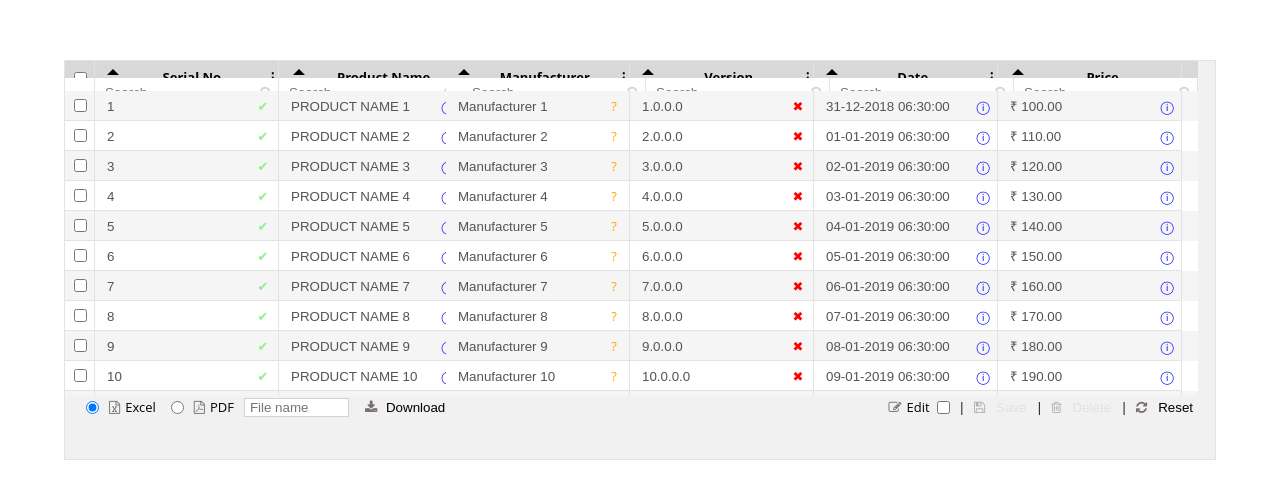
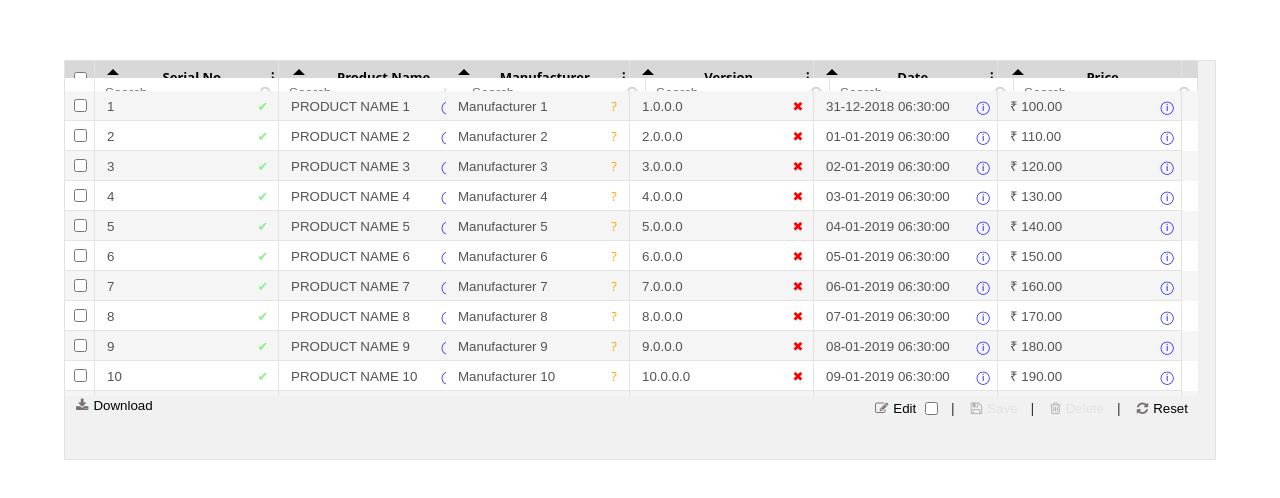
Before and after one commit to Saurodip/Datatable, an Angular app: page / in a window 1280 px wide. Shown: the part 140-638 px from the top of the page. Built offline with nearby package versions, Linux system fonts and the light colour scheme.

Commit message:
Datatable

```diff
--- a/src/app/datatable/component/datatable.component.html
+++ b/src/app/datatable/component/datatable.component.html
@@ -170,22 +170,10 @@
     </div>
     <div class="datatable-footer">
         <div class="action-container">
-            <span (click)="onSelectDataTableExportType(dataTableExportType.Excel)">
-                <input type="radio" class="datatable-export-option" name="export" value="excel"
-                    [checked]="dataTableExportFileType === dataTableExportType.Excel">
-                <i class="fa fa-file-excel-o" aria-hidden="true"></i>
-                <label for="datatable-excel-export">Excel</label>
-            </span>
-            <span (click)="onSelectDataTableExportType(dataTableExportType.PDF)">
-                <input type="radio" class="datatable-export-option" name="export" value="pdf"
-                    [checked]="dataTableExportFileType === dataTableExportType.PDF">
-                <i class="fa fa-file-pdf-o" aria-hidden="true"></i>
-                <label for="datatable-pdf-export">PDF</label>
-            </span>
-            <input type="text" id="datatable-export-file-name" placeholder="File name" maxlength="50">
-            <button type="button" id="datatable-export-button" [disabled]="!dataTableExportFileType"
-                (click)="onExportDataTableData()">
-                <i class="fa fa-download" aria-hidden="true"></i> Download
+            <button type="button" id="datatable-export-button"
+                (click)="onSelectDataTableToolbarOption(dataTableToolbarActionType.Download)">
+                <i class="fa fa-download" aria-hidden="true"></i>
+                <label for="datatable-export-button">Download</label>
             </button>
         </div>
         <div class="pagination-tab-container">
@@ -205,30 +193,31 @@
             </ng-container>
         </div>
         <div class="action-container">
-            <span *ngIf="toolbar?.edit" (click)="onApplyDataTableEditOption()">
+            <button *ngIf="toolbar?.edit" type="button" id="datatable-edit-option"
+                (click)="onApplyDataTableEditOption()">
                 <i class="fa fa-pencil-square-o" aria-hidden="true"></i>
-                <label for="datatable-edit-option">Edit </label>
-                <input type="checkbox" id="datatable-edit-option" [checked]="!isDataTableCellDisabled">
-            </span> |
-            <span *ngIf="toolbar?.save"
-                [ngClass]="{ 'disabled': listOfEditedDataTableRows && listOfEditedDataTableRows.length <= 0 }">
+                <label for="datatable-edit-option">Edit</label>
+                <input type="checkbox" [checked]="!isDataTableCellDisabled">
+            </button>|
+            <button *ngIf="toolbar?.save" type="button" id="datatable-save-option"
+                [ngClass]="{ 'disabled': listOfEditedDataTableRows && listOfEditedDataTableRows.length <= 0 }"
+                [disabled]="listOfEditedDataTableRows && listOfEditedDataTableRows.length <= 0"
+                (click)="onSelectDataTableToolbarOption(dataTableToolbarActionType.Save)">
                 <i class="fa fa-floppy-o" aria-hidden="true"></i>
-                <input type="button" id="datatable-save-option" value="Save"
-                    [disabled]="listOfEditedDataTableRows && listOfEditedDataTableRows.length <= 0"
-                    (click)="onSelectDataTableToolbarOption(dataTableToolbarActionType.Save)">
-            </span> |
-            <span *ngIf="toolbar?.delete"
-                [ngClass]="{ 'disabled': listOfSelectedDataTableRows && listOfSelectedDataTableRows.length <= 0 }">
+                <label for="datatable-save-option">Save</label>
+            </button>|
+            <button *ngIf="toolbar?.delete" type="button" id="datatable-delete-option"
+                [ngClass]="{ 'disabled': listOfSelectedDataTableRows && listOfSelectedDataTableRows.length <= 0 }"
+                [disabled]="listOfSelectedDataTableRows && listOfSelectedDataTableRows.length <= 0"
+                (click)="onSelectDataTableToolbarOption(dataTableToolbarActionType.Delete)">
                 <i class="fa fa-trash-o" aria-hidden="true"></i>
-                <input type="button" id="datatable-delete-option" value="Delete"
-                    [disabled]="listOfSelectedDataTableRows && listOfSelectedDataTableRows.length <= 0"
-                    (click)="onSelectDataTableToolbarOption(dataTableToolbarActionType.Delete)">
-            </span> |
-            <span *ngIf="toolbar?.reset">
+                <label for="datatable-delete-option">Delete</label>
+            </button>|
+            <button *ngIf="toolbar?.reset" type="button" id="datatable-reset-option"
+                (click)="onSelectDataTableToolbarOption(dataTableToolbarActionType.Reset)">
                 <i class="fa fa-refresh" aria-hidden="true"></i>
-                <input type="button" id="datatable-reset-option" value="Reset"
-                    (click)="onSelectDataTableToolbarOption(dataTableToolbarActionType.Reset)">
-            </span>
+                <label for="datatable-reset-option">Reset</label>
+            </button>
         </div>
     </div>
     <div *ngIf="isLoading" class="spinner">
--- a/src/app/datatable/component/datatable.component.scss
+++ b/src/app/datatable/component/datatable.component.scss
@@ -329,16 +329,23 @@ $text-color: #e3e3e3;
         .action-container {
             width: 40%;
 
+
+            button {
+                background-color: transparent;
+                border: none;
+                outline: none;
+
                 i {
                     color: #797171;
+                    cursor: pointer;
                     margin: 0px 5px;
                 }
 
-            input[type="button"],
-            button {
-                background-color: transparent;
-                border: none;
+                label {
                     cursor: pointer;
+                    margin-right: 5px;
+                    text-transform: capitalize;
+                }
 
                 &:disabled {
                     color: lightgray;
@@ -346,46 +353,15 @@ $text-color: #e3e3e3;
                 }
             }
 
-            &:first-of-type {
-                padding-left: 1rem;
-
-                input[type="radio"] {
-                    cursor: pointer;
-                    margin-right: 5px;
-                    position: relative;
-                    top: 2px;
-                }
-
-                label {
-                    cursor: pointer;
-                    margin-right: 10px;
-                    text-transform: capitalize;
-                }
-
-                input[type="text"] {
-                    border: 1px solid lightgray;
-                    margin-right: 5px;
-                    padding-left: 5px;
-                    width: 6rem;
-                }
-            }
-
             &:last-of-type {
                 padding-right: 1rem;
                 text-align: right;
-
-                span {
-                    label {
-                        cursor: pointer;
-                        text-transform: capitalize;
-                    }
 
                 input[type="checkbox"] {
                     cursor: pointer;
                     margin-right: 5px;
                     position: relative;
                     top: 2px;
-                    }
                 }
             }
         }
--- a/src/app/datatable/component/datatable.component.ts
+++ b/src/app/datatable/component/datatable.component.ts
@@ -1,7 +1,6 @@
 import { AfterViewChecked, AfterViewInit, Component, ElementRef, EventEmitter, HostListener, Input, OnInit, Output, ViewChild } from '@angular/core';
 import { DataTableActionsToolbarService } from '../services/datatable.actions-toolbar.service';
 import { DataTableElementReferenceService } from '../services/datatable.element-reference.service';
-import { DataTableExportService } from '../services/datatable.export.service';
 import { DataTableFilterService } from '../services/datatable.filter.service';
 import { DataTablePaginationService } from '../services/datatable.pagination.service';
 import { DataTablePipeService } from '../services/datatable.pipe';
@@ -54,6 +53,7 @@ export class DataTableComponent implements OnInit, AfterViewInit, AfterViewCheck
     @Input() public treeGrid: boolean;
     @Input() public virtualScrolling: DataTableVirtualScrolling;
 
+    @Output() public getDataTableDownloadedData = new EventEmitter<DataTableUserActionResponse>();
     @Output() public getDataTableSelectAllCheckboxState = new EventEmitter<DataTableUserActionResponse>();
     @Output() public getDataTableSelectedRows = new EventEmitter<DataTableUserActionResponse>();
     @Output() public getDataTableCustomFilterInfo = new EventEmitter<DataTableUserActionResponse>();
@@ -76,11 +76,10 @@ export class DataTableComponent implements OnInit, AfterViewInit, AfterViewCheck
     public sortFields: object;
     public currentPaginationSlot: object;
     public tooltipInfo: DataTableTooltip;
-    public dataTableExportFileType: DataTableExportType;
+    public toolbarAction: DataTableToolbarActionType;
     public dataTableFilterType = DataTableFilterType;
     public dataTableLoadingPattern = DataTableLoadingPattern;
     public dataTableToolbarActionType = DataTableToolbarActionType;
-    public dataTableExportType = DataTableExportType;
     private rawData: object[];
     private dataCollection: object[];
     private listOfInternalObjectProperties: string[];
@@ -93,7 +92,6 @@ export class DataTableComponent implements OnInit, AfterViewInit, AfterViewCheck
     private filteredData: object[];
     private paginationData: object[];
     private listOfEditedDataTableRows: object[];
-    private toolbarAction: DataTableToolbarActionType;
     private startPageXPosition: number;
     private selectedResizerIndex: number;
     private dataTableSelectedColumn: NodeList;
@@ -108,7 +106,6 @@ export class DataTableComponent implements OnInit, AfterViewInit, AfterViewCheck
     constructor(
         private dataTableActionsToolbarService: DataTableActionsToolbarService,
         private dataTableElementReferenceService: DataTableElementReferenceService,
-        private dataTableExportService: DataTableExportService,
         private dataTableFilterService: DataTableFilterService,
         private dataTablePaginationService: DataTablePaginationService,
         private dataTablePipeService: DataTablePipeService,
@@ -131,7 +128,6 @@ export class DataTableComponent implements OnInit, AfterViewInit, AfterViewCheck
         this.sortFields = {};
         this.currentPaginationSlot = {};
         this.tooltipInfo = new DataTableTooltip();
-        this.dataTableExportFileType = DataTableExportType.Excel;
         this.dataCollection = [];
         this.listOfInternalObjectProperties = ['Index', 'RowSelected'];
         this.listOfSelectedDataTableRows = [];
@@ -440,20 +436,6 @@ export class DataTableComponent implements OnInit, AfterViewInit, AfterViewCheck
         }
     }
 
-    public onSelectDataTableExportType = (dataTableExportType: DataTableExportType): void => {
-        this.dataTableExportFileType = dataTableExportType || DataTableExportType.None;
-    }
-
-    public onExportDataTableData = (): void => {
-        const dataTableExportFileName: HTMLElement = this.dataTableElementReferenceService.getHTMLElementRefernce('datatable-export-file-name');
-        const fileName: string = dataTableExportFileName && dataTableExportFileName['value'] || '';
-        if (this.dataTableExportFileType === DataTableExportType.Excel) {
-            this.dataTableExportService.onExcelExportDataTableData(this.dataCollection, fileName);
-        } else if (this.dataTableExportFileType === DataTableExportType.PDF) {
-            this.dataTableExportService.onExcelExportDataTableData(this.dataCollection, fileName);
-        }
-    }
-
     public onSelectDataTableToolbarOption = (actionType: DataTableToolbarActionType): void => {
         let dataTablePopupHeading: string = '';
         let dataTablePopupMessage: string = '';
@@ -462,6 +444,10 @@ export class DataTableComponent implements OnInit, AfterViewInit, AfterViewCheck
             case DataTableToolbarActionType.Delete:
                 dataTablePopupHeading = 'Delete';
                 dataTablePopupMessage = 'Do you want to delete the selected rows?';
+                break;
+            case DataTableToolbarActionType.Download:
+                dataTablePopupHeading = 'Download';
+                dataTablePopupMessage = 'Do you want to download records?';
                 break;
             case DataTableToolbarActionType.Reset:
                 dataTablePopupHeading = 'Reset';
@@ -475,6 +461,7 @@ export class DataTableComponent implements OnInit, AfterViewInit, AfterViewCheck
                 break;
         }
         this.popup = {
+            action: this.toolbarAction,
             heading: dataTablePopupHeading,
             message: dataTablePopupMessage,
             type: DataTablePopupType.Confirmation,
@@ -482,10 +469,13 @@ export class DataTableComponent implements OnInit, AfterViewInit, AfterViewCheck
         };
     }
 
-    public onConfirmDataTablePopupAction = (event: DataTableUserActionResponse): void => {
+    public onConfirmDataTablePopupAction = (response: DataTableUserActionResponse): void => {
         switch (this.toolbarAction) {
             case DataTableToolbarActionType.Delete:
                 this.onApplyDataTableDeleteOption();
+                break;
+            case this.dataTableToolbarActionType.Download:
+                this.onApplyDataTableDownloadOption(response);
                 break;
             case DataTableToolbarActionType.Reset:
                 this.onApplyDataTableResetOption();
@@ -510,9 +500,18 @@ export class DataTableComponent implements OnInit, AfterViewInit, AfterViewCheck
         this.onSelectDataTableSelectAll();
     }
 
+    /**
+     * This method is responsible for downloading datatable records
+     */
+    private onApplyDataTableDownloadOption = (response: DataTableUserActionResponse): void => {
+        if (response && response.data) {
+            response.data[0]['collection'] = this.dataCollection;
+        }
+        this.getDataTableDownloadedData.emit(response);
+    }
+
     public onApplyDataTableEditOption = (): void => {
         this.isDataTableCellDisabled = !this.isDataTableCellDisabled;
-
     }
 
     /**
--- a/src/app/datatable/component/popup/datatable-popup.component.ts
+++ b/src/app/datatable/component/popup/datatable-popup.component.ts
@@ -1,5 +1,5 @@
-import { Component, EventEmitter, Input, Output } from '@angular/core';
-import { DataTablePopupType } from '../../enumerations/datatable.enum';
+import { Component, ElementRef, EventEmitter, Input, Output, ViewChild } from '@angular/core';
+import { DataTableExportType, DataTablePopupType, DataTableToolbarActionType } from '../../enumerations/datatable.enum';
 import { DataTableUserActionResponse } from '../../interfaces/datatable.interface';
 import { DataTablePopup } from '../../models/datatable.model';
 
@@ -13,7 +13,14 @@ export class DataTablePopupComponent {
 
     @Output() public getDataTablePopupConfirmationAction = new EventEmitter<DataTableUserActionResponse>();
 
+    @ViewChild('exportFileType') private exportFileType: ElementRef;
+    @ViewChild('exportFileName') private exportFileName: ElementRef;
+    @ViewChild('exportStartDate') private exportStartDate: ElementRef;
+    @ViewChild('exportEndDate') private exportEndDate: ElementRef;
+
     public dataTablePopupType = DataTablePopupType;
+    public dataTableToolbarActionType = DataTableToolbarActionType;
+    public dataTableExportType = DataTableExportType;
 
     constructor() {
     }
@@ -22,8 +29,20 @@ export class DataTablePopupComponent {
      * This method gets triggered on confirmation of user action
      */
     public onProceedWithDataTablePopupAction = (): void => {
+        if (this.data && this.data.action === DataTableToolbarActionType.Download) {
+            const response: DataTableUserActionResponse = {
+                data: [{
+                    endDate: this.exportEndDate || '',
+                    fileName: this.exportFileName && this.exportFileName.nativeElement && this.exportFileName.nativeElement.value || '',
+                    fileType: this.exportFileType && this.exportFileType.nativeElement && this.exportFileType.nativeElement.value || DataTableExportType.Excel,
+                    startDate: this.exportStartDate || ''
+                }]
+            };
+            this.getDataTablePopupConfirmationAction.emit(response);
+        } else {
+            this.getDataTablePopupConfirmationAction.emit();
+        }
         this.data = new DataTablePopup();
-        this.getDataTablePopupConfirmationAction.emit();
     }
 
     /**
--- a/src/app/datatable/datatable.module.ts
+++ b/src/app/datatable/datatable.module.ts
@@ -7,7 +7,6 @@ import { DataTableTooltipComponent } from './component/tooltip/datatable-tooltip
 import { DataTableHoverDirective } from './directive/hover.directive';
 import { DataTableActionsToolbarService } from './services/datatable.actions-toolbar.service';
 import { DataTableElementReferenceService } from './services/datatable.element-reference.service';
-import { DataTableExportService } from './services/datatable.export.service';
 import { DataTablePaginationService } from './services/datatable.pagination.service';
 import { DataTablePipeService } from './services/datatable.pipe';
 import { DataTableFilterService } from './services/datatable.filter.service';
@@ -36,7 +35,6 @@ import { DataTableVirtualScrollingService } from './services/datatable.virtual-s
         CurrencyPipe,
         DataTableActionsToolbarService,
         DataTableElementReferenceService,
-        DataTableExportService,
         DataTablePaginationService,
         DataTablePipeService,
         DataTableFilterService,
--- a/src/app/datatable/enumerations/datatable.enum.ts
+++ b/src/app/datatable/enumerations/datatable.enum.ts
@@ -48,9 +48,10 @@ export enum DataTableSortOrder {
 }
 
 export enum DataTableToolbarActionType {
-    Delete = 1,
+    Delete = 4,
+    Download = 1,
     Edit = 2,
     None = 0,
     Save = 3,
-    Reset = 4
+    Reset = 5
 }
--- a/src/app/datatable/models/datatable.model.ts
+++ b/src/app/datatable/models/datatable.model.ts
@@ -1,4 +1,4 @@
-import { DataTablePipeType, DataTablePopupType } from '../enumerations/datatable.enum';
+import { DataTablePipeType, DataTablePopupType, DataTableToolbarActionType } from '../enumerations/datatable.enum';
 
 export class DataTablePipe {
     public type: DataTablePipeType;
@@ -25,12 +25,14 @@ export class DataTablePagination {
 }
 
 export class DataTablePopup {
+    public action: DataTableToolbarActionType;
     public heading: string;
     public message: string;
     public type: DataTablePopupType;
     public visible: boolean;
 
     constructor() {
+        this.action = DataTableToolbarActionType.None;
         this.heading = '';
         this.message = '';
         this.type = DataTablePopupType.None;
```
Also changed, not shown: src/app/datatable/component/popup/datatable-popup.component.html (+28 -0 lines), src/app/datatable/component/popup/datatable-popup.component.scss (+49 -1 lines), src/app/datatable/services/datatable.export.service.ts (deleted, +0 -44 lines). Lines whose indentation alone changed are shown as unchanged.
